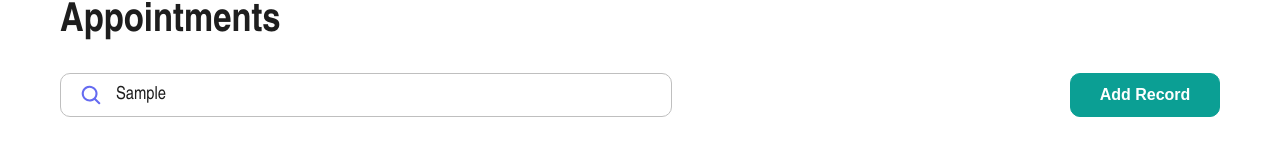
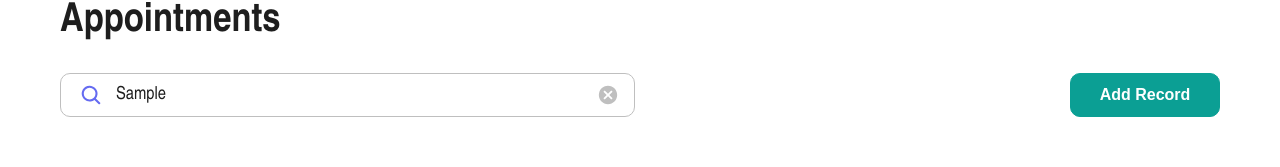
Before and after one commit to ennxxx/database-repo, a React (Create React App) app in the folder frontend/: page / in a window 1280 px wide. Both pictures are taken after typing "Sample" into the empty fields and a click on the button "Add Record". Shown: the part 163-330 px from the top of the page. Built offline with nearby package versions, Linux system fonts and the light colour scheme; no server answers.

Commit message:
feat: search function

```diff
--- a/frontend/src/App.css
+++ b/frontend/src/App.css
@@ -53,8 +53,16 @@
     margin-right: 10px;
 }
 
+.search-bar {
+    position: relative;
+    display: inline-flex;
+    align-items: center;
+    width: 100%;
+    margin-right: 10px;
+}
+
 .search-bar input[type="text"] {
-    width: 500px;
+    width: calc(100% - 110px);
     padding: 10px 55px;
     font-size: 20px;
     font-family: "Arial Narrow", Arial, sans-serif;
@@ -63,15 +71,27 @@
     border-radius: 10px;
 }
 
-.search-bar input[type="text"]::placeholder {
-    color: var(--grey);
+.search-icon,
+.cancel-icon {
+    position: absolute;
+    top: 50%;
+    transform: translateY(-50%);
+    font-size: 22px;
 }
 
 .search-icon {
-    position: absolute;
     left: 20px;
-    font-size: 22px;
-    color: var(--purple)
+    color: var(--purple);
+}
+
+.cancel-icon {
+    right: 10px;
+    color: var(--grey);
+    background: none;
+    border: none;
+    text-align: center;
+    line-height: 10px;
+    cursor: pointer;
 }
 
 .button {
--- a/frontend/src/pages/Appointments.jsx
+++ b/frontend/src/pages/Appointments.jsx
@@ -1,29 +1,53 @@
-import React from 'react'
-import { useEffect } from 'react'
-import { useState } from 'react'
-import axios from 'axios'
+import React from 'react';
+import { useEffect, useState } from 'react';
+import axios from 'axios';
 import '../App.css';
-import { PiPencilSimpleLine, PiMagnifyingGlassBold } from "react-icons/pi";
-import { MdFirstPage, MdLastPage, MdNavigateBefore, MdNavigateNext } from "react-icons/md";
+import { PiPencilSimpleLine, PiMagnifyingGlassBold } from 'react-icons/pi';
+import {
+    MdFirstPage,
+    MdLastPage,
+    MdNavigateBefore,
+    MdNavigateNext,
+    MdCancel,
+} from 'react-icons/md';
 
 const Appointments = () => {
     const [appts, setAppts] = useState([]);
+    const [searchTerm, setSearchTerm] = useState('');
+    const [searchTriggered, setSearchTriggered] = useState(false);
     const [page, setPage] = useState(1);
     const [totalPages, setTotalPages] = useState(1);
     const [itemsPerPage, setItemsPerPage] = useState(10);
 
     useEffect(() => {
-        const fetchAllAppts = async () => {
+        const fetchData = async () => {
             try {
-                const res = await axios.get(`http://localhost:8800/central?page=${page}&limit=${itemsPerPage}`)
+                let url = `http://localhost:8800/central?page=${page}&limit=${itemsPerPage}`;
+                if (searchTerm && searchTriggered) {
+                    url = `http://localhost:8800/search?searchTerm=${searchTerm}&page=${page}&limit=${itemsPerPage}`;
+                }
+                const res = await axios.get(url);
                 setAppts(res.data.data);
                 setTotalPages(res.data.totalPages);
             } catch (err) {
                 console.log(err);
             }
+        };
+        fetchData();
+    }, [page, itemsPerPage, searchTerm, searchTriggered]);
+
+    const handleKeyDown = async (e) => {
+        if (e.key === 'Enter') {
+            e.preventDefault();
+            setSearchTriggered(true);
         }
-        fetchAllAppts()
-    }, [page, itemsPerPage]);
+    };
+
+    const handleCancelClick = () => {
+        setSearchTerm("");
+        setPage(1);
+        setSearchTriggered(false);
+    };
 
     const handleItemsPerPageChange = (e) => {
         const value = parseInt(e.target.value);
@@ -52,29 +76,36 @@ const Appointments = () => {
     };
 
     return (
-        <div class="body">
+        <div className="body">
+            <img src="/logo.png" id="logo" alt="logo" />
 
-            <img src="/logo.png" id="logo"></img>
-
-
-            <div class="header">
+            <div className="header">
                 <h3 id="subtitle">RECORD LIST</h3>
                 <h1 id="title">Appointments</h1>
             </div>
 
-            <div class="search-add">
-                <div class="search-bar">
-                    <input type="text" placeholder="Search for an appointment..." />
-                    <PiMagnifyingGlassBold class="search-icon" />
+            <div className="search-add">
+                <div className="search-bar">
+                    <PiMagnifyingGlassBold className="search-icon" />
+                    <input
+                        type="text"
+                        placeholder="Search for an appointment..."
+                        value={searchTerm}
+                        onChange={(e) => setSearchTerm(e.target.value)}
+                        onKeyDown={handleKeyDown}
+                    />
+                    {searchTerm && (
+                        <button className="cancel-icon" onClick={handleCancelClick}>
+                            <MdCancel />
+                        </button>
+                    )}
                 </div>
-                <div class="button">
-                    <button class="add-record-btn">
-                        Add Record
-                    </button>
+                <div className="button">
+                    <button className="add-record-btn">Add Record</button>
                 </div>
             </div>
 
-            <table class="appt-table">
+            <table className="appt-table">
                 <thead>
                     <tr>
                         <th></th>
@@ -88,15 +119,15 @@ const Appointments = () => {
                     </tr>
                 </thead>
                 <tbody>
-                    {appts.map(appt => (
+                    {appts.map((appt) => (
                         <tr key={appt.apptid}>
                             <td>
-                                <button class="edit-button">
+                                <button className="edit-button">
                                     <PiPencilSimpleLine />
                                 </button>
                             </td>
                             <td>{appt.apptid}</td>
-                            <td>{appt.hospitalname ? appt.hospitalname : "-"}</td>
+                            <td>{appt.hospitalname ? appt.hospitalname : '-'}</td>
                             <td>{new Date(appt.QueueDate).toLocaleDateString()}</td>
                             <td>{appt.City}</td>
                             <td>{appt.Province}</td>
@@ -107,9 +138,9 @@ const Appointments = () => {
                 </tbody>
             </table>
 
-            <div class="navigate">
-                <div class="navigate-content">
-                    <div class="items">
+            <div className="navigate">
+                <div className="navigate-content">
+                    <div className="items">
                         Items per page:
                         <select id="items-per-page" onChange={handleItemsPerPageChange}>
                             <option value="10">10</option>
@@ -117,28 +148,47 @@ const Appointments = () => {
                             <option value="50">50</option>
                         </select>
                     </div>
-                    <div class="pages">
+                    <div className="pages">
                         {page} of {totalPages}
                     </div>
-                    <div class="page-buttons">
-                        <button className="first-page-btn" onClick={goToFirstPage} disabled={page === 1} style={{ color: page === 1 ? '#BFBFBF' : 'inherit' }}>
+                    <div className="page-buttons">
+                        <button
+                            className="first-page-btn"
+                            onClick={goToFirstPage}
+                            disabled={page === 1}
+                            style={{ color: page === 1 ? '#BFBFBF' : 'inherit' }}
+                        >
                             <MdFirstPage />
                         </button>
-                        <button className="before-page-btn" onClick={goToPreviousPage} disabled={page === 1} style={{ color: page === 1 ? '#BFBFBF' : 'inherit' }}>
+                        <button
+                            className="before-page-btn"
+                            onClick={goToPreviousPage}
+                            disabled={page === 1}
+                            style={{ color: page === 1 ? '#BFBFBF' : 'inherit' }}
+                        >
                             <MdNavigateBefore />
                         </button>
-                        <button className="next-page-btn" onClick={goToNextPage} disabled={page === totalPages} style={{ color: page === totalPages ? '#BFBFBF' : 'inherit' }}>
+                        <button
+                            className="next-page-btn"
+                            onClick={goToNextPage}
+                            disabled={page === totalPages}
+                            style={{ color: page === totalPages ? '#BFBFBF' : 'inherit' }}
+                        >
                             <MdNavigateNext />
                         </button>
-                        <button className="last-page-btn" onClick={goToLastPage} disabled={page === totalPages} style={{ color: page === totalPages ? '#BFBFBF' : 'inherit' }}>
+                        <button
+                            className="last-page-btn"
+                            onClick={goToLastPage}
+                            disabled={page === totalPages}
+                            style={{ color: page === totalPages ? '#BFBFBF' : 'inherit' }}
+                        >
                             <MdLastPage />
                         </button>
                     </div>
                 </div>
             </div>
+        </div>
+    );
+};
 
-        </div>
-    )
-}
-
-export default Appointments
+export default Appointments;
```
Also changed, not shown: 1 other file (tests, documents, lock files or other folders).
